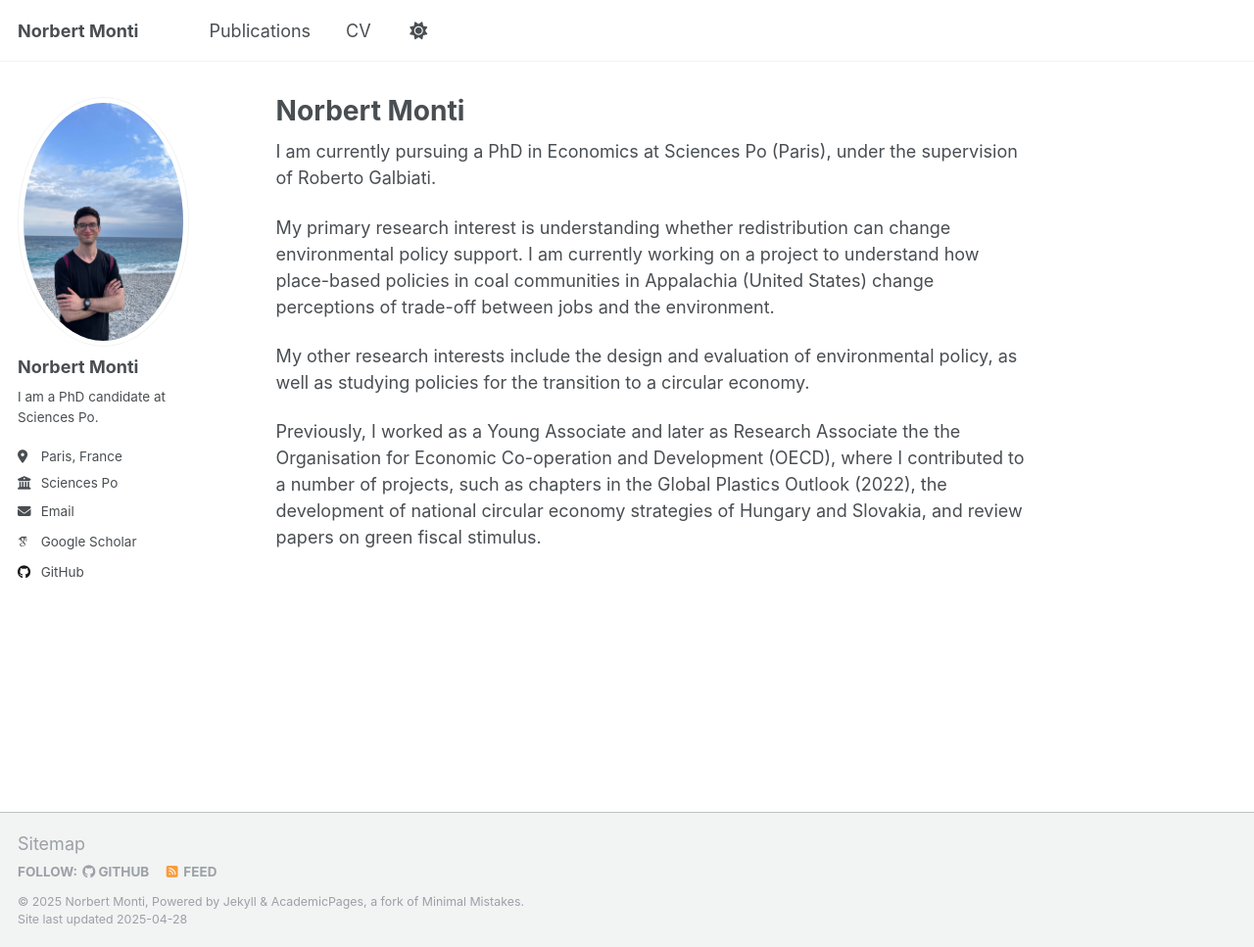
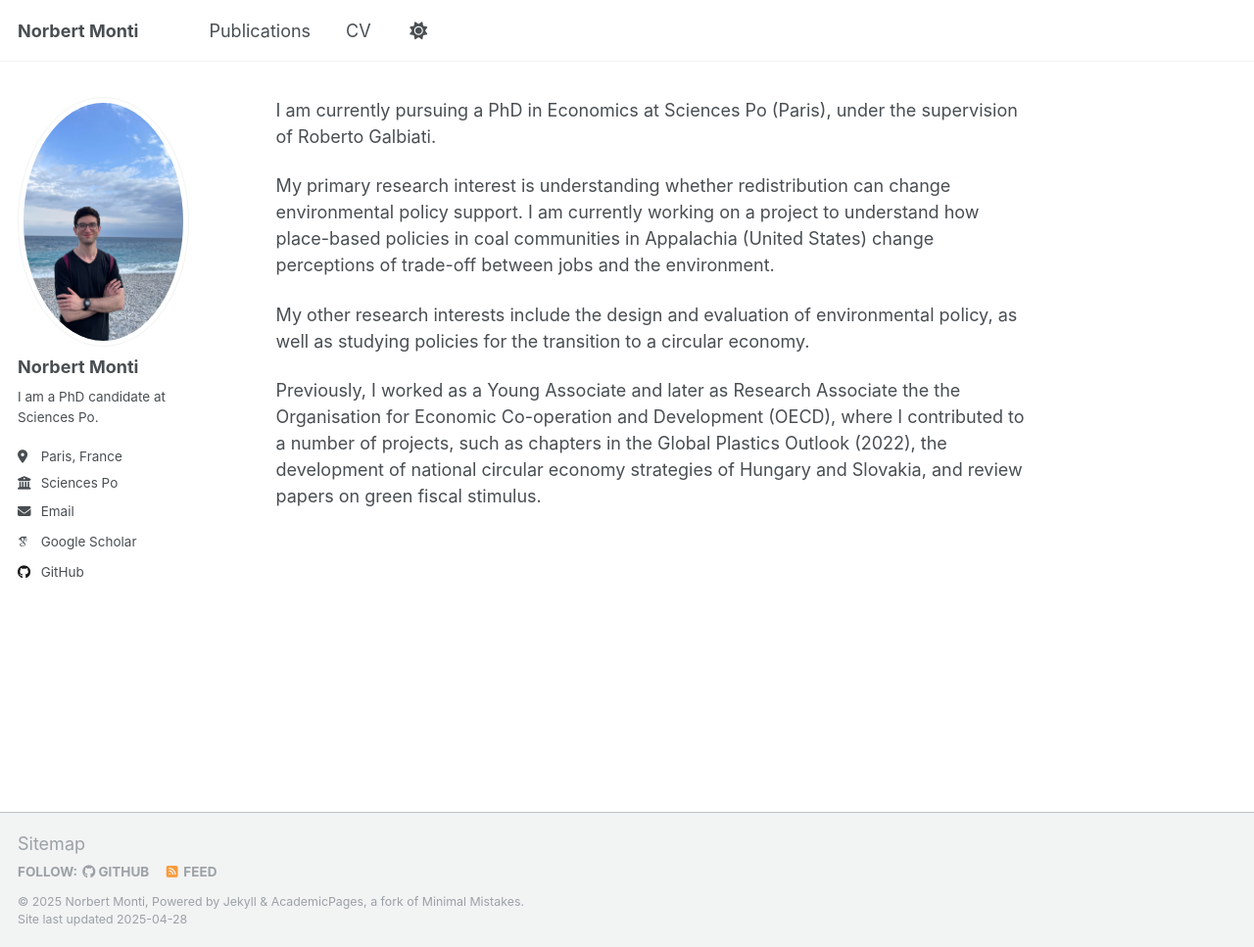
Before and after one commit to norbertmonti/norbertmonti.github.io, a Jekyll site: the page built from _pages/about.md, in a window 1280 px wide and 967 px high. Shown: the whole window at 98% size. Built offline with Jekyll 4.4.1, drawn with Linux system fonts in a browser that asks for light colours; some web fonts are replaced.

Commit message:
Update about.md

```diff
--- a/_pages/about.md
+++ b/_pages/about.md
@@ -1,6 +1,6 @@
 ---
 permalink: /
-title: "Norbert Monti"
+title: #title
 author_profile: true
 redirect_from:
   - /about/
```
